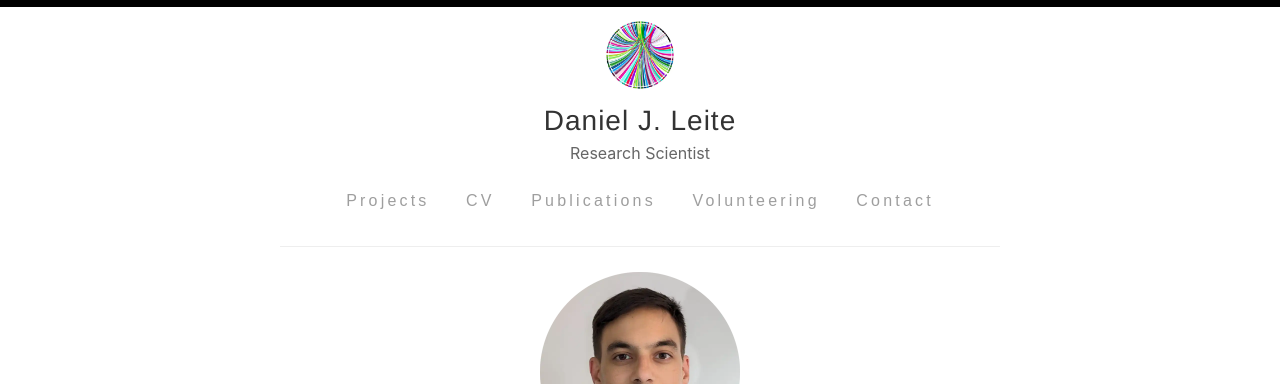
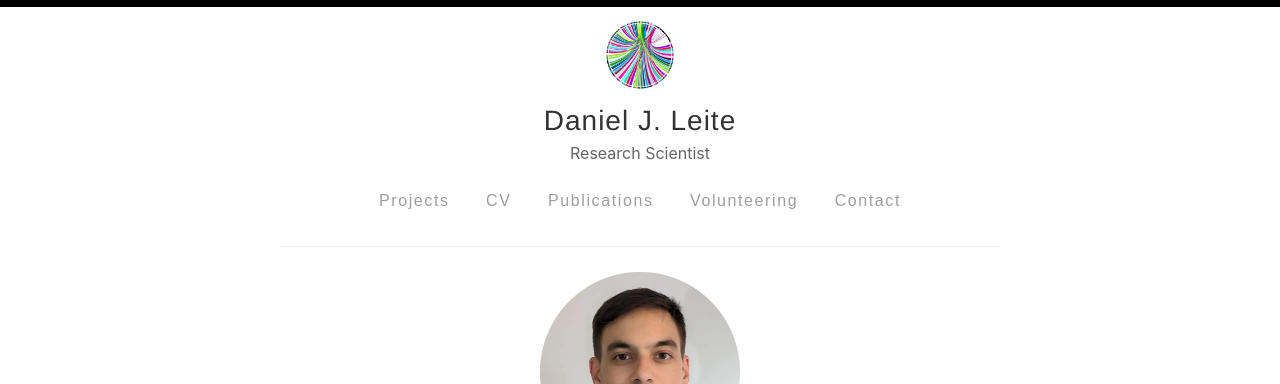
Before and after one commit to djleite/djleite.github.io, a Jekyll site: the page built from index.html, in a window 1280 px wide. Shown: the top 384 px of the page. Built offline with Jekyll 4.4.1, drawn with Linux system fonts in a browser that asks for light colours; the list of posts is cut into pages by our own code.

Commit message:
update home

```diff
--- a/assets/style.scss
+++ b/assets/style.scss
@@ -1145,7 +1145,7 @@ Modules - reusable parts of our design
   color: #000000;
   background: #ffffff;
   font-size: 16px;
-  letter-spacing: 0.2rem;
+  letter-spacing: 0.1rem;
   border-radius: 8px;
   border: none;
   transition: 0.5s;
--- a/index.html
+++ b/index.html
@@ -15,6 +15,8 @@ title: Home
         style="max-width: 200px; border-radius: 8px;"
       >
     </div>
+
+
     <p style="text-align: justify;">
       I am a research scientist, with an interested in evolutionary developmental biology. My research has shown how genomic evolution impacts developmental processes that contribute to the diversity of life. I use big-data approaches with computatinal analyses to find insights and test them in a range of living systems.
       <br><br>
```
